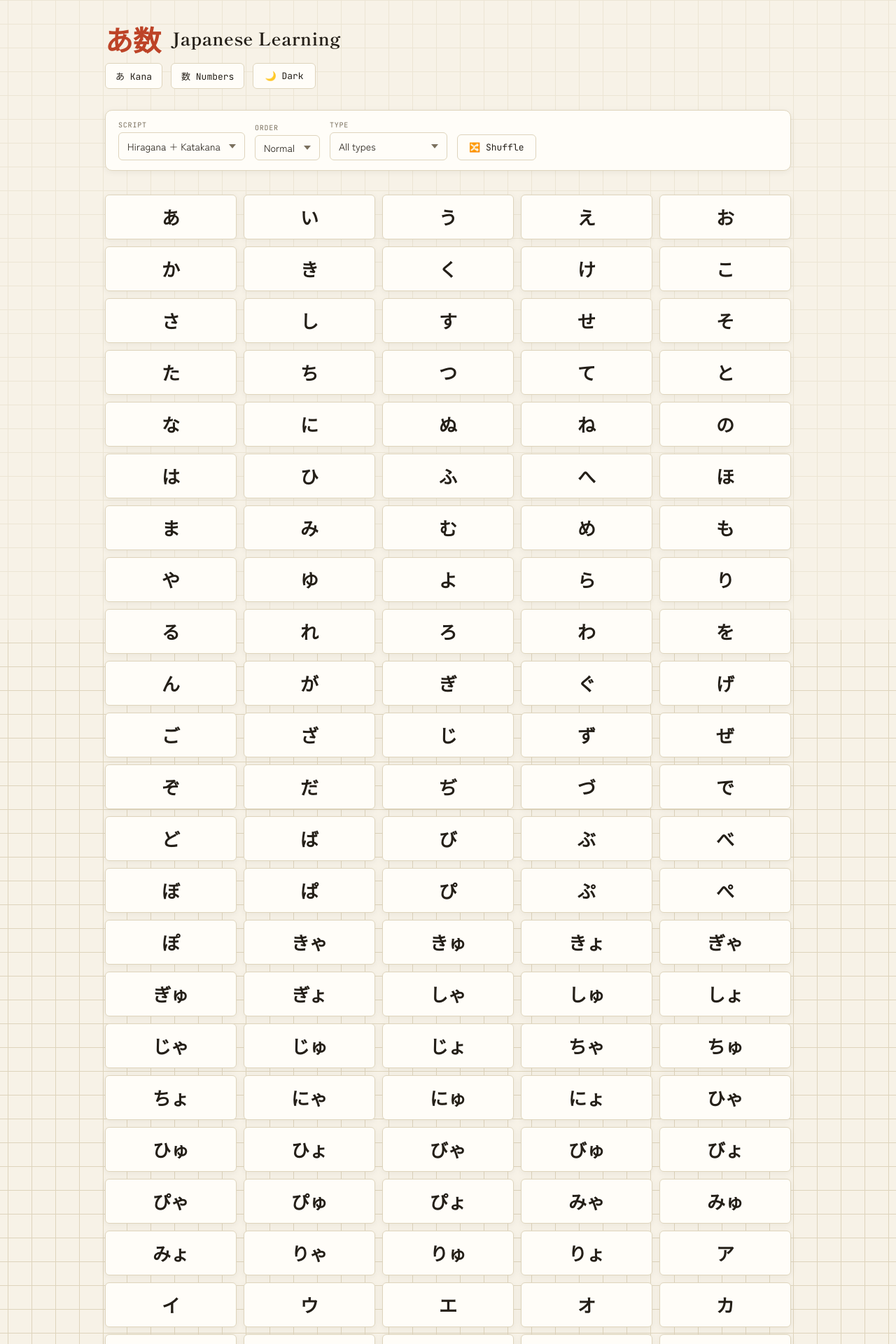
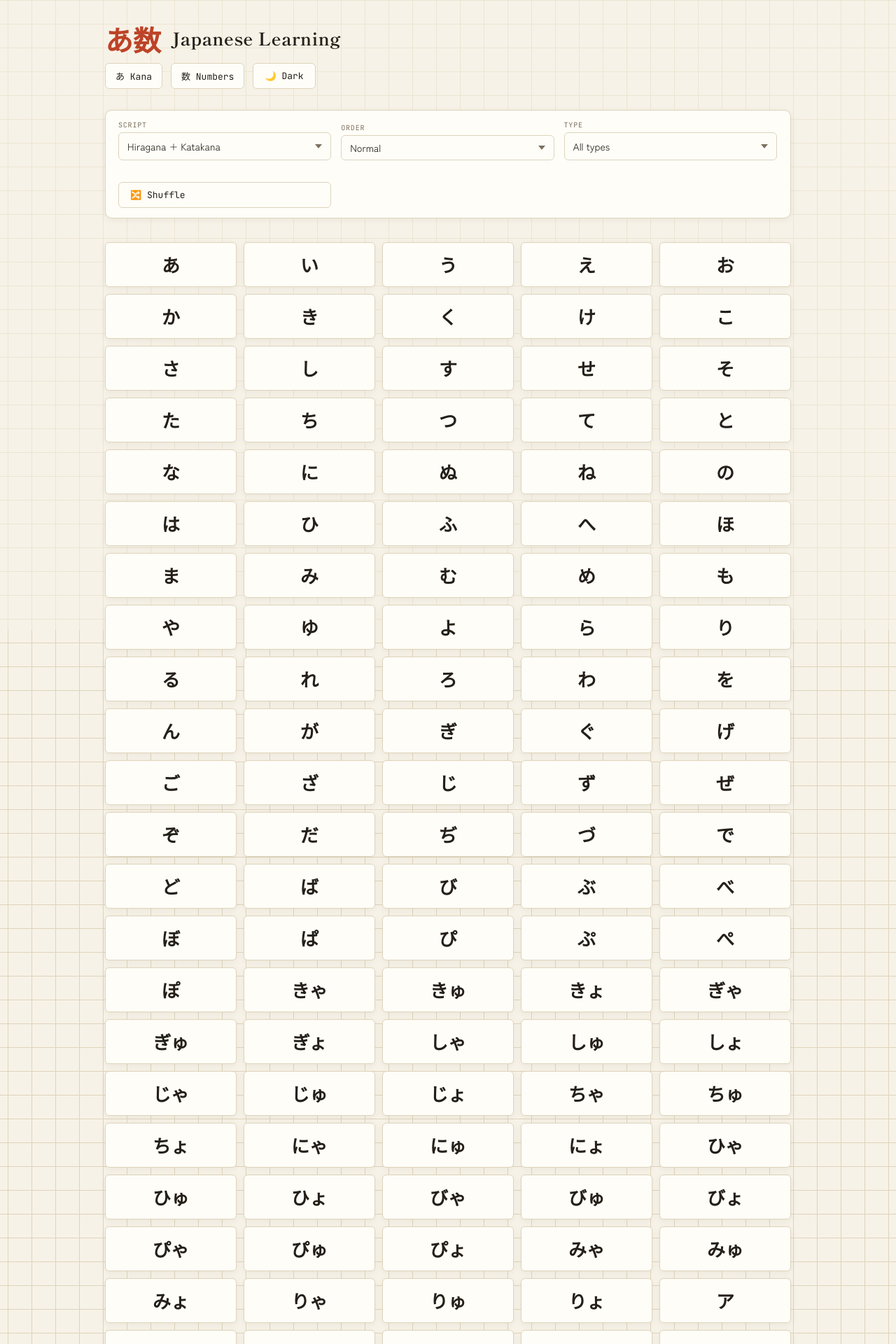
Before and after one commit to najmul-hasan-nirob/japanese-flashcards, a Jekyll site: the page built from index.html, in a window 1280 px wide. Shown: the top 1920 px of the page at 70% size. Built offline with Jekyll 4.4.1, drawn with Linux system fonts in a browser that asks for light colours.

Commit message:
Update style.css

```diff
--- a/css/style.css
+++ b/css/style.css
@@ -130,6 +130,7 @@ h1{
     flex-direction:column;
     gap:4px;
     position:relative;
+    width: 32.3%;
 
 }
 
```
